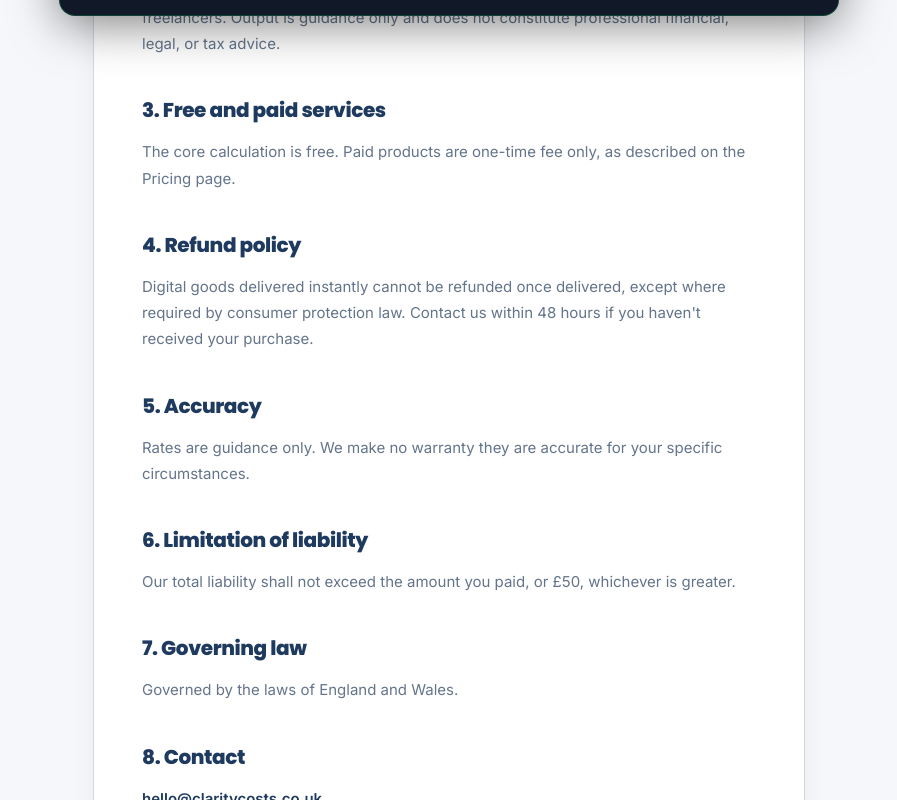
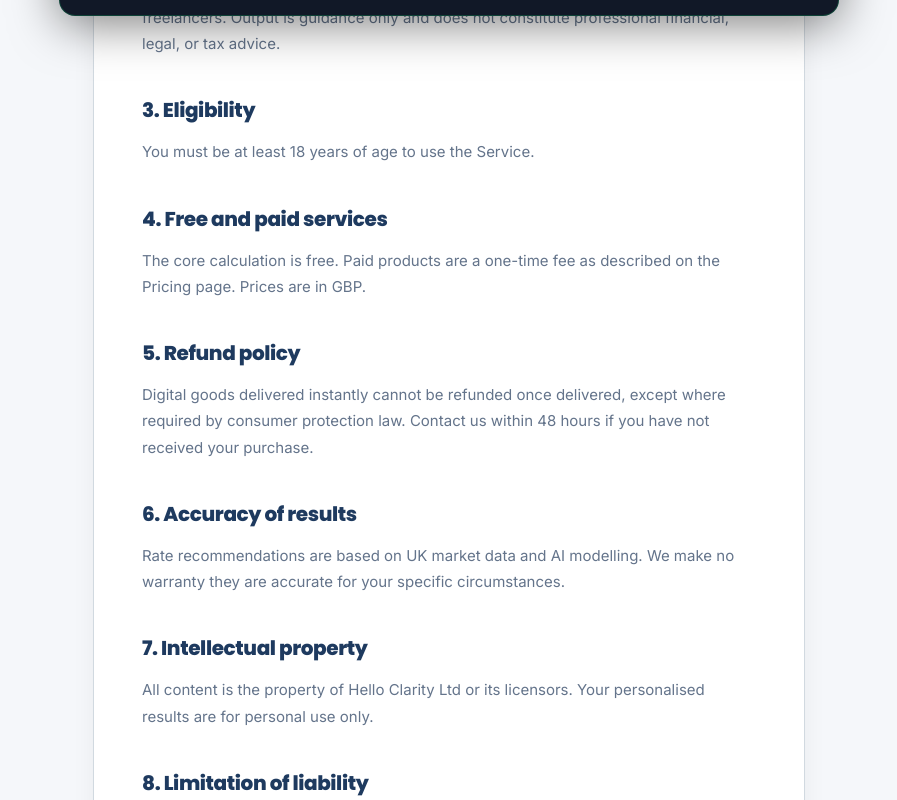
Before and after one commit to claritycost/claritycosts, a React (Vite) app: page /terms in a window 1280 px wide. Shown: the part 760-1560 px from the top of the page, without its empty margins (191-1088 px from the left). Built offline with nearby package versions, Linux system fonts and the light colour scheme.

Commit message:
Update Terms.jsx

```diff
--- a/src/pages/Terms.jsx
+++ b/src/pages/Terms.jsx
@@ -8,17 +8,21 @@ export default function Terms() {
       <p>These Terms govern your use of claritycosts.co.uk, operated by Hello Clarity Ltd. By using the Service you agree to these Terms.</p>
       <h2>2. About the Service</h2>
       <p>Clarity Costs provides an AI-powered freelance rate calculator for UK-based freelancers. Output is guidance only and does not constitute professional financial, legal, or tax advice.</p>
-      <h2>3. Free and paid services</h2>
-      <p>The core calculation is free. Paid products are one-time fee only, as described on the Pricing page.</p>
-      <h2>4. Refund policy</h2>
-      <p>Digital goods delivered instantly cannot be refunded once delivered, except where required by consumer protection law. Contact us within 48 hours if you haven't received your purchase.</p>
-      <h2>5. Accuracy</h2>
-      <p>Rates are guidance only. We make no warranty they are accurate for your specific circumstances.</p>
-      <h2>6. Limitation of liability</h2>
+      <h2>3. Eligibility</h2>
+      <p>You must be at least 18 years of age to use the Service.</p>
+      <h2>4. Free and paid services</h2>
+      <p>The core calculation is free. Paid products are a one-time fee as described on the Pricing page. Prices are in GBP.</p>
+      <h2>5. Refund policy</h2>
+      <p>Digital goods delivered instantly cannot be refunded once delivered, except where required by consumer protection law. Contact us within 48 hours if you have not received your purchase.</p>
+      <h2>6. Accuracy of results</h2>
+      <p>Rate recommendations are based on UK market data and AI modelling. We make no warranty they are accurate for your specific circumstances.</p>
+      <h2>7. Intellectual property</h2>
+      <p>All content is the property of Hello Clarity Ltd or its licensors. Your personalised results are for personal use only.</p>
+      <h2>8. Limitation of liability</h2>
       <p>Our total liability shall not exceed the amount you paid, or £50, whichever is greater.</p>
-      <h2>7. Governing law</h2>
+      <h2>9. Governing law</h2>
       <p>Governed by the laws of England and Wales.</p>
-      <h2>8. Contact</h2>
+      <h2>10. Contact</h2>
       <p><a href="mailto:hello@claritycosts.co.uk">hello@claritycosts.co.uk</a></p>
     </PolicyLayout>
   )
```
